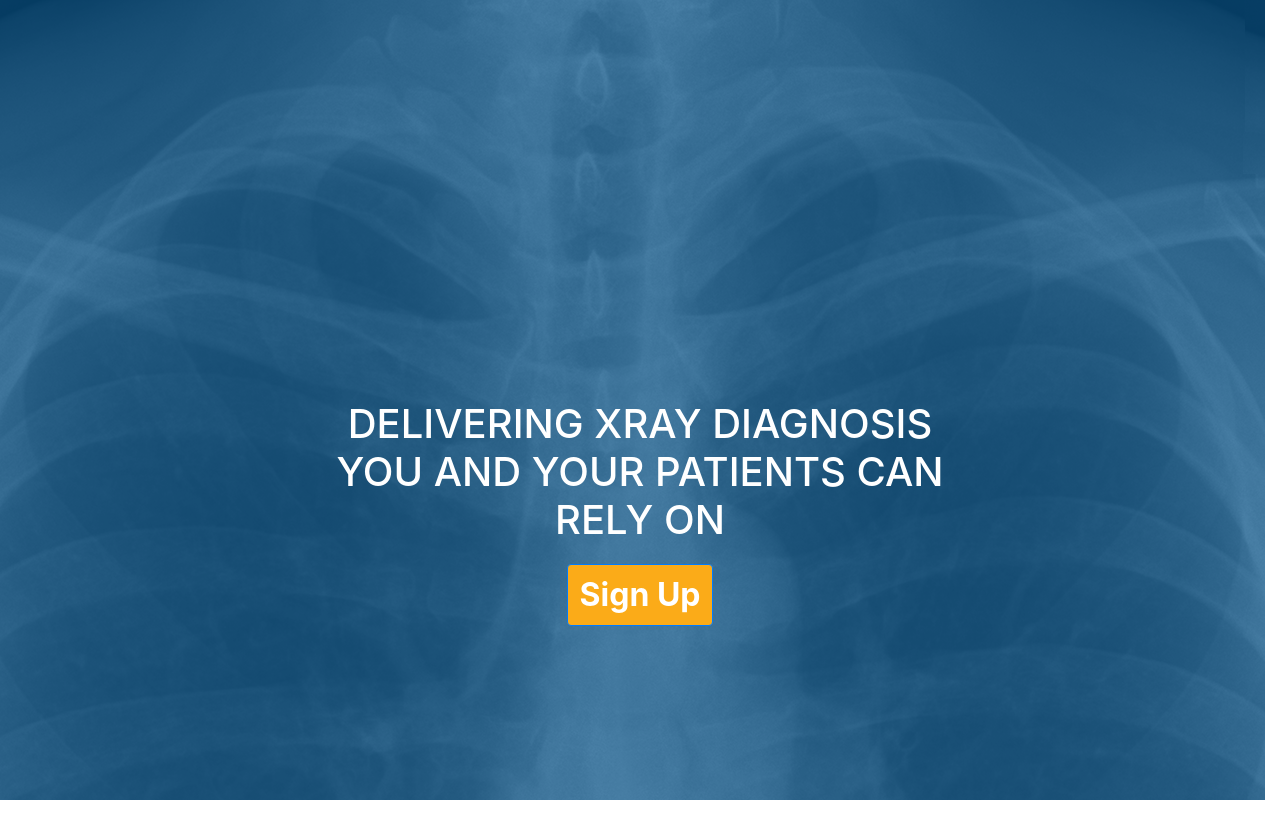
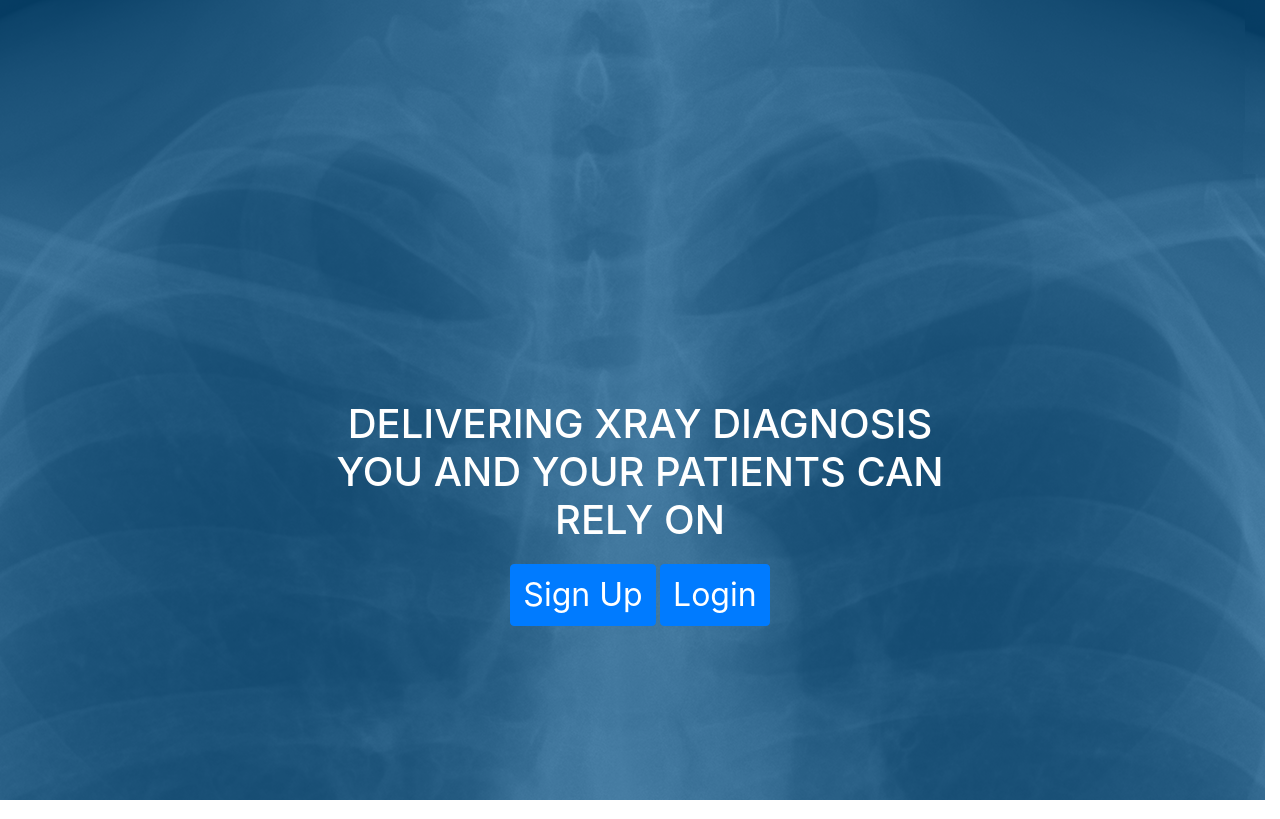
Before and after one commit to stoneteele/MedHacks2019_V2, a Flask app: page / in a window 1280 px wide. Shown: the top 819 px of the page. Run offline with Flask 2, Linux system fonts and the light colour scheme; some libraries are stand-ins or nearby versions.

Commit message:
added login button to homepage

```diff
--- a/static/css/main.css
+++ b/static/css/main.css
@@ -29,10 +29,16 @@
   font-size: 2rem;
 }
 
-.btn-primary {
+.home-signup {
   background-color: #FBAB18;
   font-weight: bold;
 }
+
+.home-login {
+  background-color: #888;
+  font-weight: 700;
+}
+
 .btn-primary:hover {
   background-color: #E59D24;
 }
--- a/templates/index.html
+++ b/templates/index.html
@@ -13,7 +13,9 @@
     <div class="col-md-12">
         <div id="hero-content"  class="text-center">
           <h1>DELIVERING XRAY DIAGNOSIS YOU AND YOUR PATIENTS CAN RELY ON</h1>
-          <a href="signUp"><button type="button" class="btn btn-primary center">Sign Up</button></a>
+          <a href="signUp"><button type="button" id="home-signup" class="btn btn-primary center">Sign Up</button></a>
+          <a href="login"><button type="button" id="home-login" class="btn btn-primary center">Login</button></a>
+
         </div>
     </div>
   </div>
```
